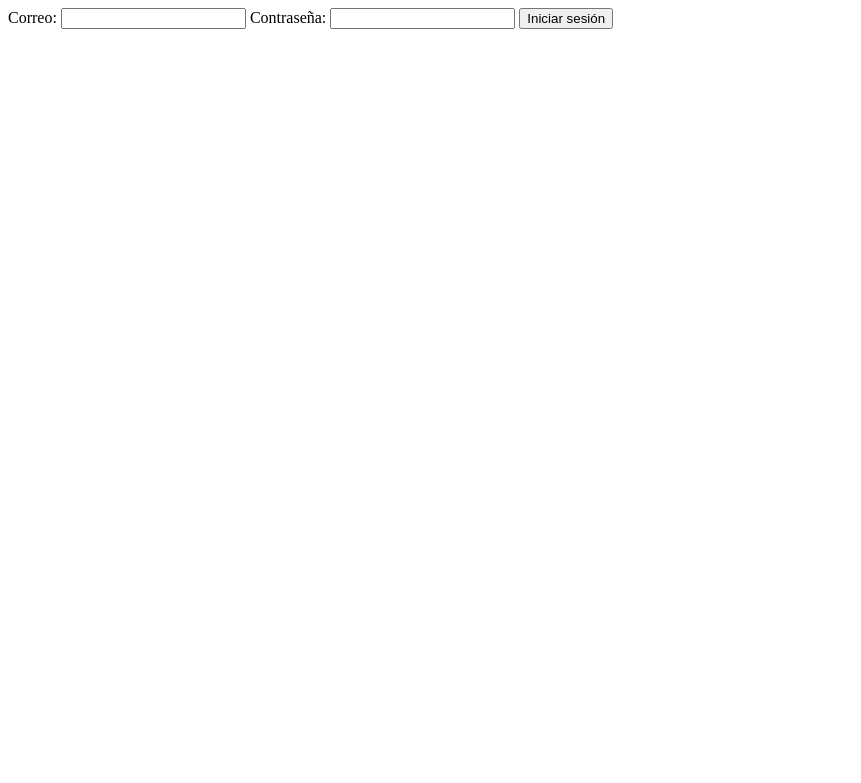
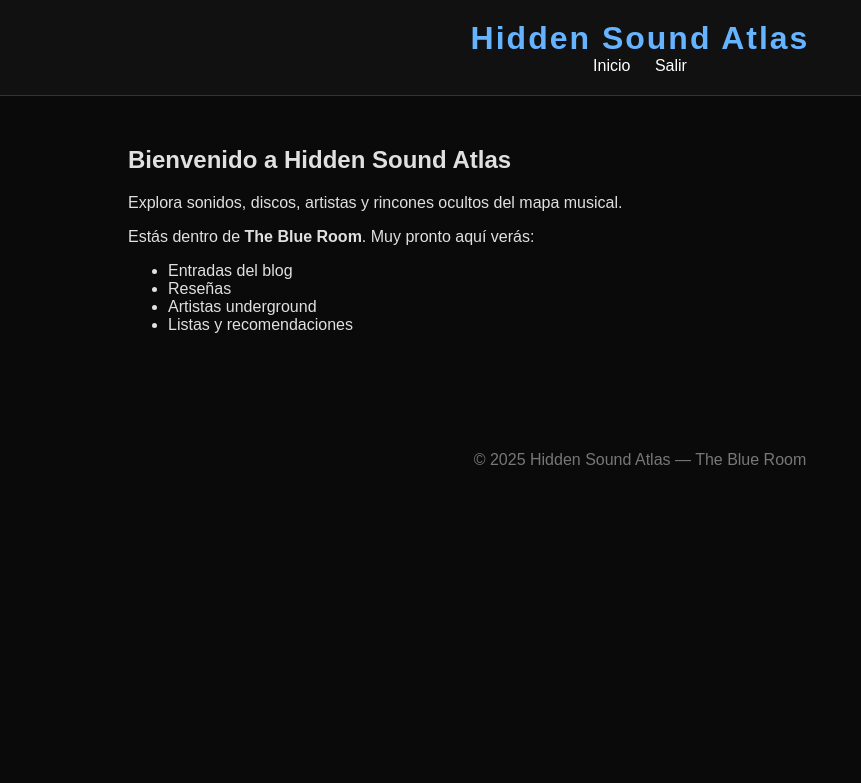
Before and after one commit to DavidLazaro08/Proyecto_BlogPHP, a PHP site: page / in a window 1280 px wide. Shown: the top 783 px of the page, without its empty margins (0-861 px from the left). Run offline with PHP 8.4, Linux system fonts and the light colour scheme; the visitor is signed in with stand-in values (Sample User, id 1).

Commit message:
Trazos estéticos subidos

```diff
--- /dev/null
+++ b/Public/css/style.css
@@ -0,0 +1,43 @@
+body {
+    margin: 0;
+    padding: 0;
+    background: #0a0a0a;
+    color: #e0e0e0;
+    font-family: Arial, sans-serif;
+}
+
+header {
+    background: #111;
+    padding: 20px;
+    border-bottom: 1px solid #333;
+    text-align: center;
+}
+
+header h1 {
+    margin: 0;
+    color: #66b3ff;
+    letter-spacing: 2px;
+}
+
+nav a {
+    color: #fff;
+    margin: 0 10px;
+    text-decoration: none;
+}
+
+nav a:hover {
+    color: #66b3ff;
+}
+
+main {
+    padding: 30px;
+    width: 80%;
+    margin: auto;
+}
+
+footer {
+    margin-top: 40px;
+    padding: 15px;
+    text-align: center;
+    color: #777;
+}
--- a/Public/index.php
+++ b/Public/index.php
@@ -1,6 +1,4 @@
 <?php
-
 require_once __DIR__ . '/../app/core/Router.php';
 
-// Iniciamos el enrutamiento del proyecto
 Router::route();
--- a/app/controllers/AuthController.php
+++ b/app/controllers/AuthController.php
@@ -11,9 +11,6 @@ class AuthController {
     public function login() {
         session_start();
 
-        // Activar debug temporal (si quieres mantenerlo desactívalo)
-        $debug = true;
-
         if ($_SERVER["REQUEST_METHOD"] === "POST") {
 
             // Recibimos datos del formulario
@@ -24,35 +21,24 @@ class AuthController {
             $userModel = new User();
             $user = $userModel->findByEmail($email);
 
-            // Comprobación de contraseña por separado (debug)
+            // Verificación de contraseña
             $passwordCheck = false;
             if ($user) {
                 $passwordCheck = password_verify($password, $user['password']);
             }
 
-            // ============================
-            // LOGIN CORRECTO → MENSAJE
-            // ============================
+            // Si coincide → LOGIN OK
             if ($user && $passwordCheck) {
 
-                echo "<h1 style='color: green; font-family: Arial;'>
-                        LOGIN CORRECTO
-                      </h1>";
-                echo "<p>Todo funciona. Ya podemos continuar con el proyecto.</p>";
-                exit;
-
-                // Cuando confirmemos que funciona, esto irá arriba:
-                /*
                 $_SESSION['user_id'] = $user['id'];
                 $_SESSION['username'] = $user['username'];
                 $_SESSION['role'] = $user['role'];
 
-                header('Location: /Proyecto_BlogPHP/public/index.php');
+                header("Location: /Proyecto_BlogPHP/public/index.php");
                 exit;
-                */
             }
 
-            // Si NO coincide → mostramos errores y debug
+            // Si NO coincide → error
             $error = "Correo o contraseña incorrectos.";
             require __DIR__ . '/../views/login.php';
         }
--- /dev/null
+++ b/app/controllers/HomeController.php
@@ -0,0 +1,29 @@
+<?php
+
+class HomeController {
+
+    public function index() {
+        session_start();
+
+        if (!isset($_SESSION['user_id'])) {
+            header("Location: /Proyecto_BlogPHP/public/?controller=auth&action=loginForm");
+            exit;
+        }
+
+        $content = "
+            <h2>Bienvenido a Hidden Sound Atlas</h2>
+            <p>Explora sonidos, discos, artistas y rincones ocultos del mapa musical.</p>
+
+            <p>Estás dentro de <strong>The Blue Room</strong>. Muy pronto aquí verás:
+            <ul>
+                <li>Entradas del blog</li>
+                <li>Reseñas</li>
+                <li>Artistas underground</li>
+                <li>Listas y recomendaciones</li>
+            </ul>
+            </p>
+        ";
+
+        require_once __DIR__ . '/../views/layout.php';
+    }
+}
--- a/app/core/Router.php
+++ b/app/core/Router.php
@@ -5,8 +5,9 @@ class Router {
     public static function route() {
 
         // Controlador por defecto
-        $controller = isset($_GET['controller']) ? $_GET['controller'] : 'auth';
-        $action = isset($_GET['action']) ? $_GET['action'] : 'loginForm';
+        $controller = isset($_GET['controller']) ? $_GET['controller'] : 'home';
+        $action = isset($_GET['action']) ? $_GET['action'] : 'index';
+
 
         // Convertir a nombre de clase
         $controllerName = ucfirst($controller) . 'Controller';
--- /dev/null
+++ b/app/views/layout.php
@@ -0,0 +1,29 @@
+<!DOCTYPE html>
+<html lang="es">
+<head>
+    <meta charset="UTF-8">
+    <title>Hidden Sound Atlas</title>
+
+    <link rel="stylesheet" href="/Proyecto_BlogPHP/public/css/style.css">
+</head>
+
+<body>
+
+    <header>
+        <h1>Hidden Sound Atlas</h1>
+        <nav>
+            <a href="/Proyecto_BlogPHP/public/?controller=home&action=index">Inicio</a>
+            <a href="/Proyecto_BlogPHP/public/?controller=auth&action=logout">Salir</a>
+        </nav>
+    </header>
+
+    <main>
+        <?= $content ?? '' ?>
+    </main>
+
+    <footer>
+        <p>© <?= date("Y") ?> Hidden Sound Atlas — The Blue Room</p>
+    </footer>
+
+</body>
+</html>
```
